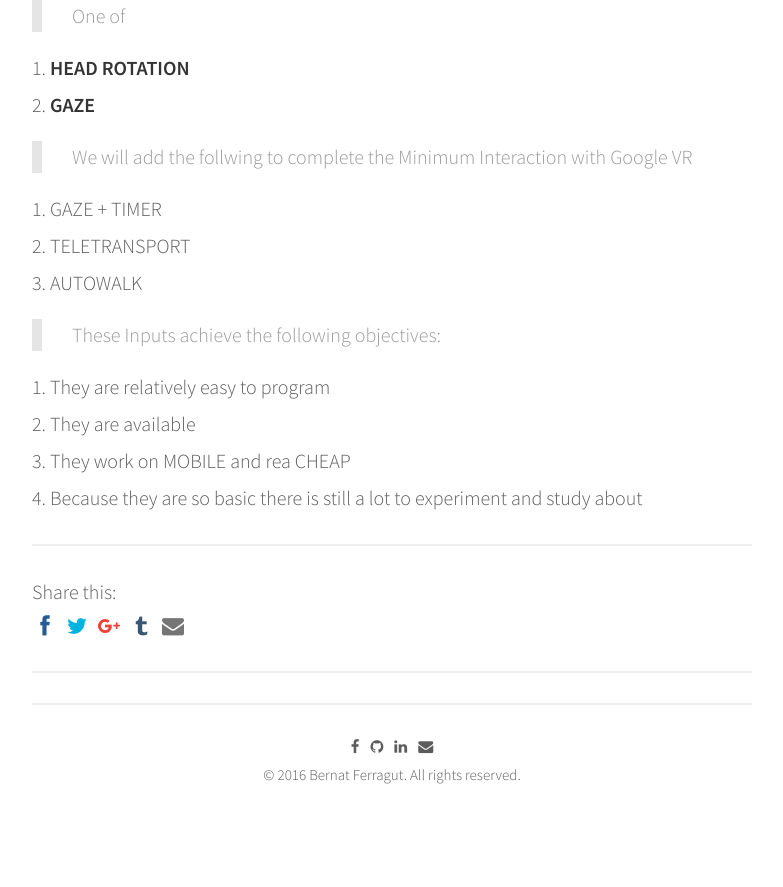
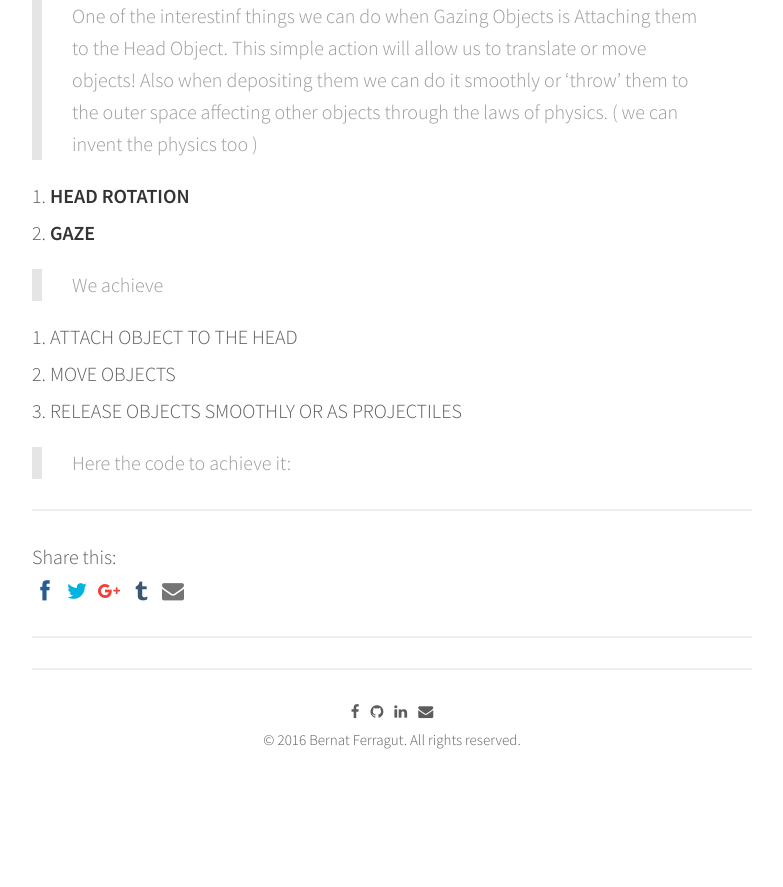
Before and after one commit to bernatferragut/FutureWeb-blog, a Jekyll site: the page built from _posts/26-11-16-VR-Interaction-Part6.md, in a window 1280 px wide. Shown: the part 641-1528 px from the top of the page, without its empty margins (248-1031 px from the left). Built offline with Jekyll 4.4.1, drawn with Linux system fonts in a browser that asks for light colours; nearby versions of some CDN libraries; comment, search, counter and statistics services are not loaded; after the commit the page ends 1493 px from its top, so only the background shows below that.

Commit message:
Update 26-11-16-VR-Interaction-Part6.md
Text of the post update

```diff
--- a/_posts/26-11-16-VR-Interaction-Part6.md
+++ b/_posts/26-11-16-VR-Interaction-Part6.md
@@ -12,20 +12,16 @@ share: true
 
 ![screen shot 2016-11-26 at 9 49 49 am](https://cloud.githubusercontent.com/assets/17754060/20641842/3a7ee854-b3d7-11e6-84eb-c162c507b70f.png)
 
-> One of
+> One of the interestinf things we can do when Gazing Objects is Attaching them to the Head Object. This simple action
+will allow us to translate or move objects! Also when depositing them we can do it smoothly or 'throw' them to the outer space affecting other objects through the laws of physics. ( we can invent the physics too )
 
 1. **HEAD ROTATION**
 2. **GAZE**
 
-> We will add the follwing to complete the Minimum Interaction with Google VR
+> We achieve
 
-3. GAZE + TIMER
-4. TELETRANSPORT
-5. AUTOWALK
+1. ATTACH OBJECT TO THE HEAD
+2. MOVE OBJECTS
+5. RELEASE OBJECTS SMOOTHLY OR AS PROJECTILES
 
-> These Inputs achieve the following objectives:
-
-1. They are relatively easy to program
-2. They are available
-3. They work on MOBILE and rea CHEAP
-4. Because they are so basic there is still a lot to experiment and study about
+> Here the code to achieve it:
```
